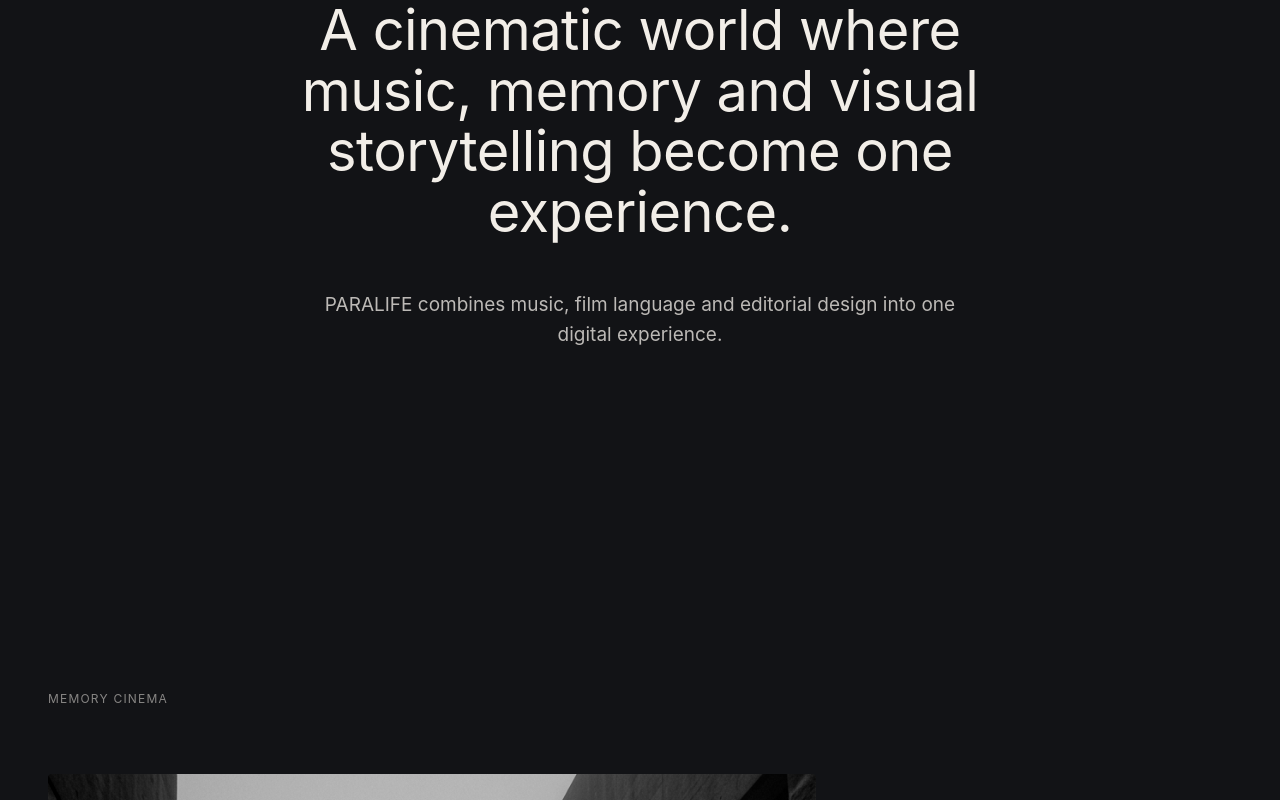
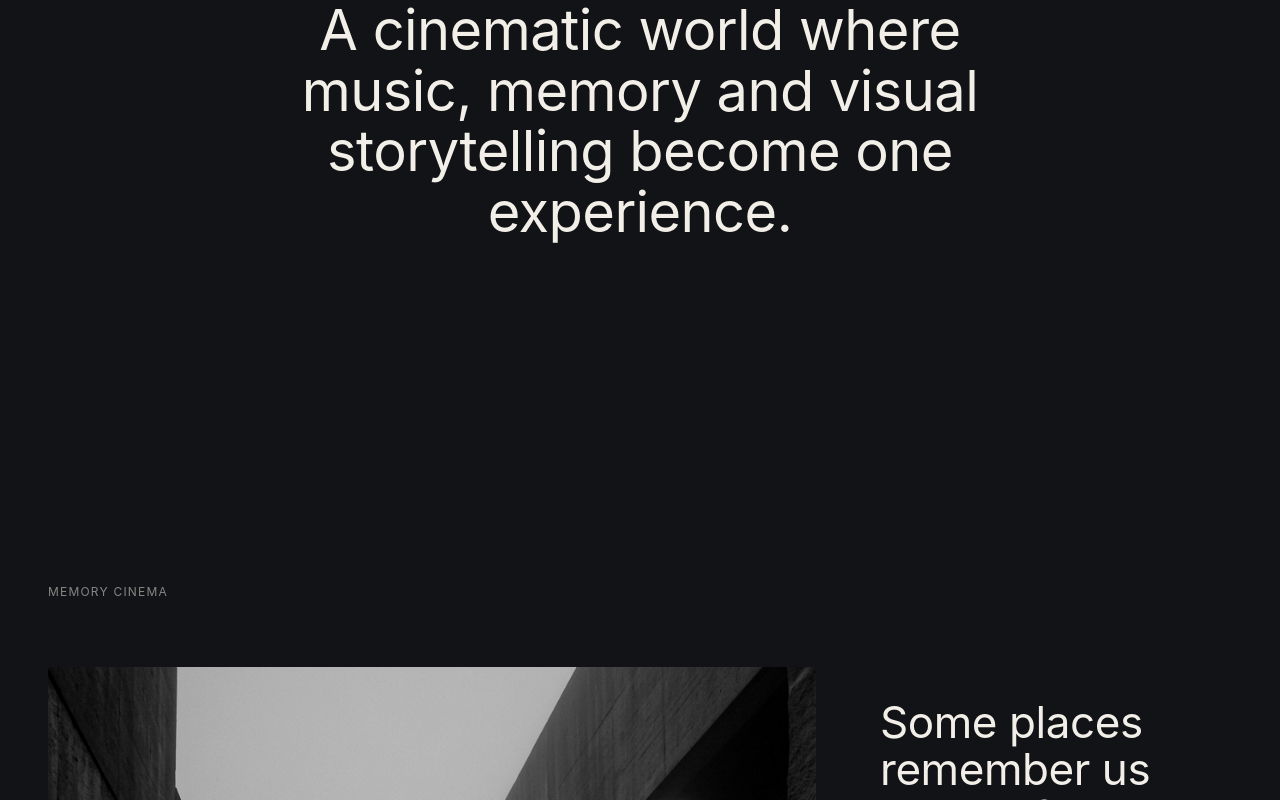
Before and after one commit to GeoDev9673/Automation, a React (Vite) app: page / in a window 1280 px wide. Shown: the part 1040-1840 px from the top of the page. Built offline with nearby package versions, Linux system fonts and the light colour scheme; no server answers.

Commit message:
Remove body paragraph from About section

```diff
--- a/src/components/AboutSection.tsx
+++ b/src/components/AboutSection.tsx
@@ -18,11 +18,6 @@
         <h2 className="text-[28px] sm:text-[38px] md:text-[48px] lg:text-[56px] text-[#F2EEE8] font-normal leading-[1.12] sm:leading-[1.08] max-w-[780px] tracking-[-0.01em]">
           {ABOUT_DATA.headline}
         </h2>
-
-        {/* Body Text */}
-        <p className="text-[15px] sm:text-[17px] md:text-[19px] text-[#F2EEE8]/76 max-w-[640px] font-normal leading-[1.6] sm:leading-[1.55]">
-          {ABOUT_DATA.body}
-        </p>
       </div>
     </section>
   );
--- a/src/data/paralifeData.ts
+++ b/src/data/paralifeData.ts
@@ -35,7 +35,6 @@
 export const ABOUT_DATA = {
   sectionLabel: 'ABOUT',
   headline: 'A cinematic world where music, memory and visual storytelling become one experience.',
-  body: 'PARALIFE combines music, film language and editorial design into one digital experience.',
 };
 
 export const MUSIC_DATA = {
```
